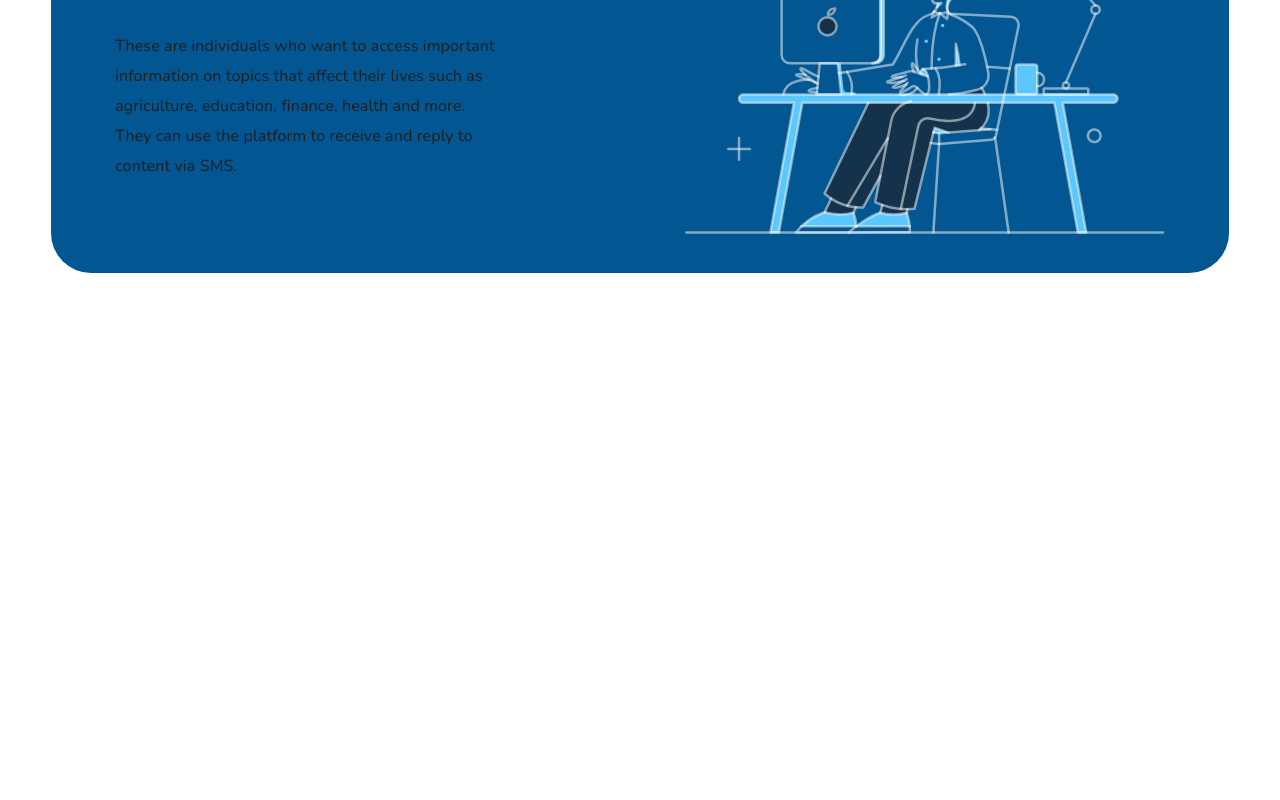
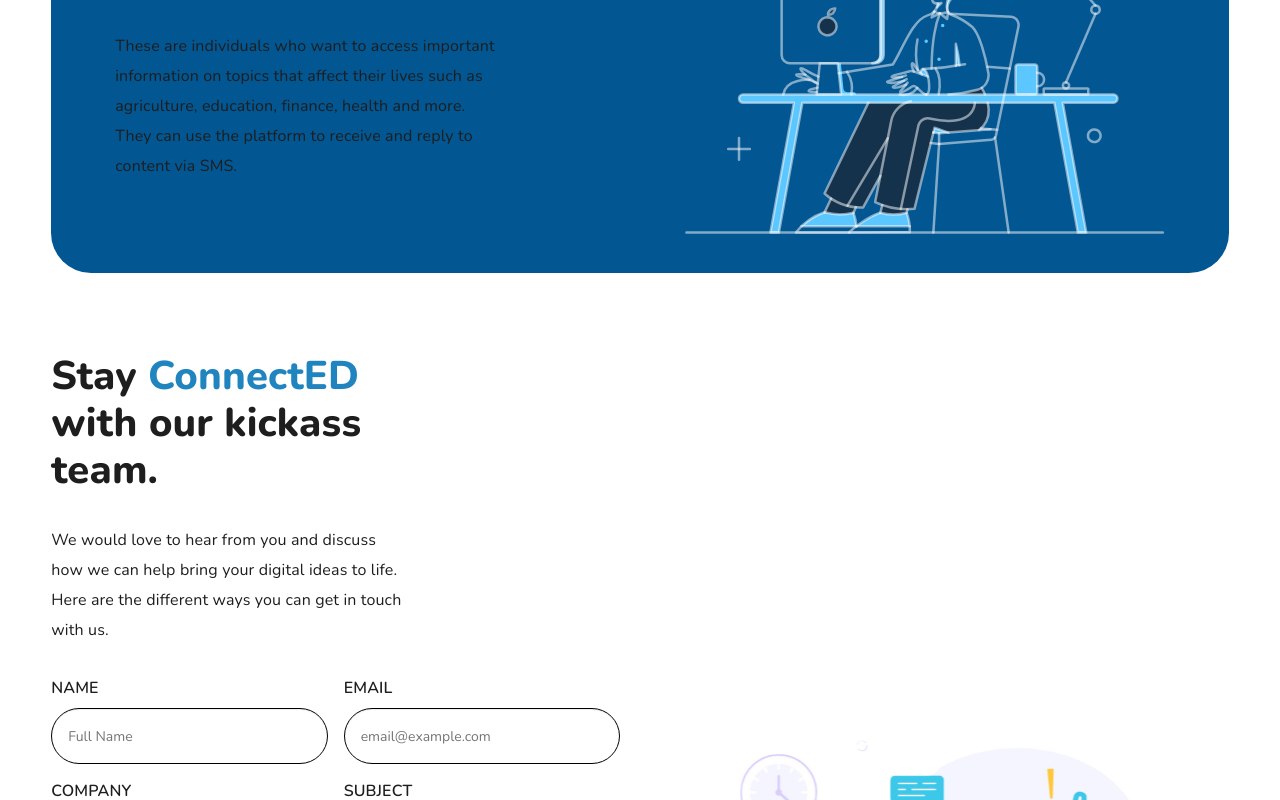
Before and after one commit to connected-ltd/connected-frontend, a React (Vite) app: page / in a window 1280 px wide. Shown: the part 2000-2800 px from the top of the page. Before the commit the page ends 2289 px from the top, so only its background shows below. Built offline with nearby package versions, Linux system fonts and the light colour scheme; no server answers.

Commit message:
completed contact us section

```diff
--- a/src/custom-components/styled/styledInputs.ts
+++ b/src/custom-components/styled/styledInputs.ts
@@ -5,11 +5,11 @@ const StyledTextField = styled("input")(({ theme }) => ({
   border: "0.5px solid #CCCCCC",
   borderRadius: "12px",
   position: "relative",
-  backgroundColor: theme.palette.mode === "light" ? "#fff" : "#2b2b2b",
+  backgroundColor: theme.palette.mode === "light" ? "#fff" : "#025692",
   fontSize: "14px",
   fontWeight: "normal",
   lineHeight: "1.42857143",
-  color: "#1D2026",
+  // color: "#1D2026",
   width: "100%",
   height: "56px",
   padding: "6px 16px",
@@ -103,15 +103,17 @@ const StyledTextArea = styled("textarea")(({ theme }) => ({
   border: "0.5px solid #CCCCCC",
   borderRadius: "12px",
   position: "relative",
-  backgroundColor: theme.palette.mode === "light" ? "#fff" : "#2b2b2b",
+  backgroundColor: theme.palette.mode === "light" ? "#fff" : "#025692",
   fontSize: "14px",
   fontWeight: "normal",
   lineHeight: "1.42857143",
-  color: "#9A9A9A",
   width: "100%",
-  padding: "6px 16px",
+  minHeight: "120px", // Set a minimum height
+  padding: "12px 16px",
   boxShadow: "0px 1px 1px 0px #00000013 inset",
   outline: "none",
+  resize: "vertical", // Allow vertical resizing
+  fontFamily: "inherit",
   transition: theme.transitions.create([
     "border-color",
     "background-color",
--- a/src/pages/landing/Landing.tsx
+++ b/src/pages/landing/Landing.tsx
@@ -4,6 +4,7 @@ import Hero from "./components/Hero";
 import Features from "./components/Features";
 import About from "./components/About";
 import For from "./components/For";
+import Contact from "./components/Contact";
 
 const Landing = () => {
   return (
@@ -24,6 +25,7 @@ const Landing = () => {
         <Features />
         <About />
         <For />
+        <Contact />
       </Box>
     </Box>
   );
--- /dev/null
+++ b/src/pages/landing/components/Contact.tsx
@@ -0,0 +1,219 @@
+import { Box, FormControl, Grid2, Typography } from "@mui/material";
+import contactLogo from "../../../assets/icons/contact-logo.svg";
+import { useFormik } from "formik";
+import * as yup from "yup";
+import {
+  StyledTextArea,
+  StyledTextField,
+} from "../../../custom-components/styled/styledInputs";
+import { useThemeContext } from "../../../styles/ThemeContext";
+import { FilledButton } from "../../../custom-components/styled/styledButtons";
+
+const Contact = () => {
+  const formik = useFormik({
+    initialValues: {
+      name: "",
+      email: "",
+      company: "",
+      subject: "",
+      message: "",
+    },
+    validationSchema: yup.object({
+      name: yup.string().required("Required"),
+      email: yup.string().required("Required"),
+      company: yup.string().required("Required"),
+      subject: yup.string().required("Required"),
+      message: yup.string().required("Required"),
+    }),
+    onSubmit: (values) => {
+      console.log(values);
+    },
+  });
+
+  const { mode } = useThemeContext();
+
+  return (
+    <Box sx={{ marginTop: "5em" }}>
+      <Box id="contact">
+        <Box sx={{ width: "30%" }}>
+          <Typography variant="h3" sx={{ fontSize: "2.5rem", fontWeight: 800 }}>
+            Stay <span style={{ color: "#2085BE" }}>ConnectED</span> with our
+            kickass team.
+          </Typography>
+          <Typography
+            variant="body2"
+            sx={{ fontSize: "1rem", margin: "2em 0", lineHeight: "30px" }}
+          >
+            We would love to hear from you and discuss how we can help bring
+            your digital ideas to life. Here are the different ways you can get
+            in touch with us.
+          </Typography>
+        </Box>
+        <Box
+          sx={{
+            display: "flex",
+            alignItems: "center",
+            justifyContent: "space-between",
+          }}
+        >
+          <Box
+            component="form"
+            onSubmit={formik.handleSubmit}
+            sx={{ width: "60%" }}
+          >
+            <Grid2 container spacing={2}>
+              <Grid2 size={6}>
+                <FormControl error fullWidth>
+                  <Typography
+                    variant="body2"
+                    sx={{
+                      fontSize: "1rem",
+                      fontWeight: 600,
+                      marginBottom: ".5em",
+                      textTransform: "uppercase",
+                    }}
+                  >
+                    Name
+                  </Typography>
+                  <StyledTextField
+                    id="name"
+                    name="name"
+                    value={formik.values.name}
+                    onChange={formik.handleChange}
+                    placeholder="Full Name"
+                    sx={{
+                      borderRadius: "50px",
+                      border: mode === "light" ? "1px solid #000" : "none",
+                    }}
+                  />
+                </FormControl>
+              </Grid2>
+              <Grid2 size={6}>
+                <FormControl error fullWidth>
+                  <Typography
+                    variant="body2"
+                    sx={{
+                      fontSize: "1rem",
+                      fontWeight: 600,
+                      marginBottom: ".5em",
+                      textTransform: "uppercase",
+                    }}
+                  >
+                    Email
+                  </Typography>
+                  <StyledTextField
+                    id="email"
+                    name="email"
+                    value={formik.values.email}
+                    onChange={formik.handleChange}
+                    placeholder="email@example.com"
+                    type="email"
+                    sx={{
+                      borderRadius: "50px",
+                      border: mode === "light" ? "1px solid #000" : "none",
+                    }}
+                  />
+                </FormControl>
+              </Grid2>
+              <Grid2 size={6}>
+                <FormControl error fullWidth>
+                  <Typography
+                    variant="body2"
+                    sx={{
+                      fontSize: "1rem",
+                      fontWeight: 600,
+                      marginBottom: ".5em",
+                      textTransform: "uppercase",
+                    }}
+                  >
+                    Company
+                  </Typography>
+                  <StyledTextField
+                    id="company"
+                    name="company"
+                    value={formik.values.company}
+                    onChange={formik.handleChange}
+                    placeholder="Company Name"
+                    sx={{
+                      borderRadius: "50px",
+                      border: mode === "light" ? "1px solid #000" : "none",
+                    }}
+                  />
+                </FormControl>
+              </Grid2>
+              <Grid2 size={6}>
+                <FormControl error fullWidth>
+                  <Typography
+                    variant="body2"
+                    sx={{
+                      fontSize: "1rem",
+                      fontWeight: 600,
+                      marginBottom: ".5em",
+                      textTransform: "uppercase",
+                    }}
+                  >
+                    Subject
+                  </Typography>
+                  <StyledTextField
+                    id="subject"
+                    name="subject"
+                    value={formik.values.subject}
+                    onChange={formik.handleChange}
+                    placeholder="How can we help?"
+                    sx={{
+                      borderRadius: "50px",
+                      border: mode === "light" ? "1px solid #000" : "none",
+                    }}
+                  />
+                </FormControl>
+              </Grid2>
+              <Grid2 size={6}>
+                <FormControl error fullWidth>
+                  <Typography
+                    variant="body2"
+                    sx={{
+                      fontSize: "1rem",
+                      fontWeight: 600,
+                      marginBottom: ".5em",
+                      textTransform: "uppercase",
+                    }}
+                  >
+                    Message
+                  </Typography>
+                  <StyledTextArea
+                    id="message"
+                    name="message"
+                    value={formik.values.message}
+                    onChange={formik.handleChange}
+                    onBlur={formik.handleBlur}
+                    placeholder="Your message..."
+                    rows={4}
+                    sx={{
+                      border: mode === "light" ? "1px solid #000" : "none",
+                    }}
+                  />
+                </FormControl>
+              </Grid2>
+            </Grid2>
+            <FilledButton
+              sx={{
+                textTransform: "uppercase",
+                margin: "1em 0",
+                borderRadius: "50px",
+                padding: "1.3em",
+              }}
+              type="submit"
+            >
+              Send message
+            </FilledButton>
+          </Box>
+          <Box>
+            <img src={contactLogo} style={{ width: "100%" }} />
+          </Box>
+        </Box>
+      </Box>
+    </Box>
+  );
+};
+
+export default Contact;
--- a/src/pages/landing/components/Features.tsx
+++ b/src/pages/landing/components/Features.tsx
@@ -45,13 +45,18 @@ const Features = () => {
                         fontWeight: 700,
                         marginBottom: "1em",
                         textTransform: "uppercase",
+                        color: "#fff",
                       }}
                     >
                       {card.label}
                     </Typography>
                     <Typography
                       variant="body2"
-                      sx={{ fontSize: "1rem", lineHeight: "22px" }}
+                      sx={{
+                        fontSize: "1rem",
+                        lineHeight: "22px",
+                        color: "#fff",
+                      }}
                     >
                       {card.text}
                     </Typography>
```
Also changed, not shown: src/assets/icons/contact-logo.svg (added).
